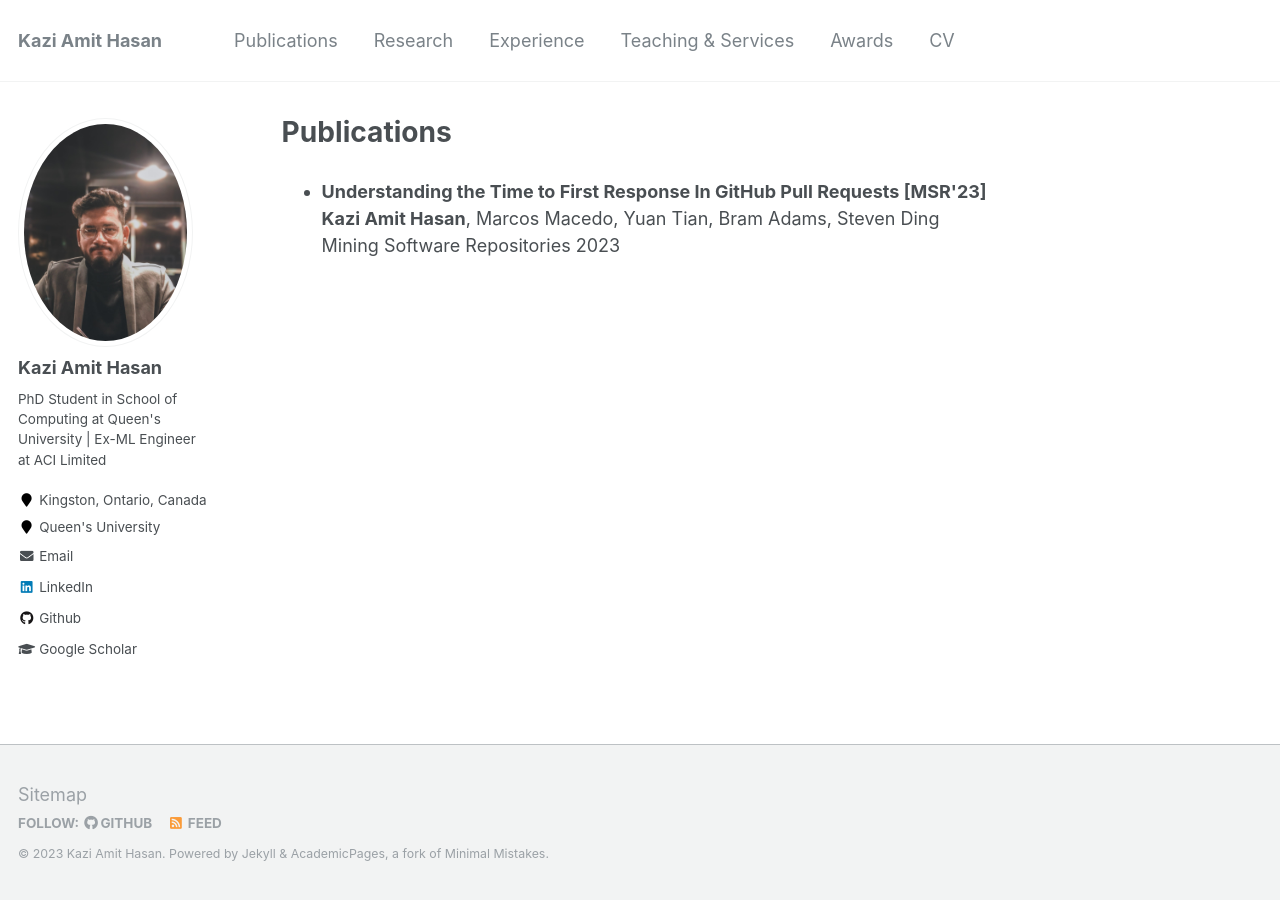
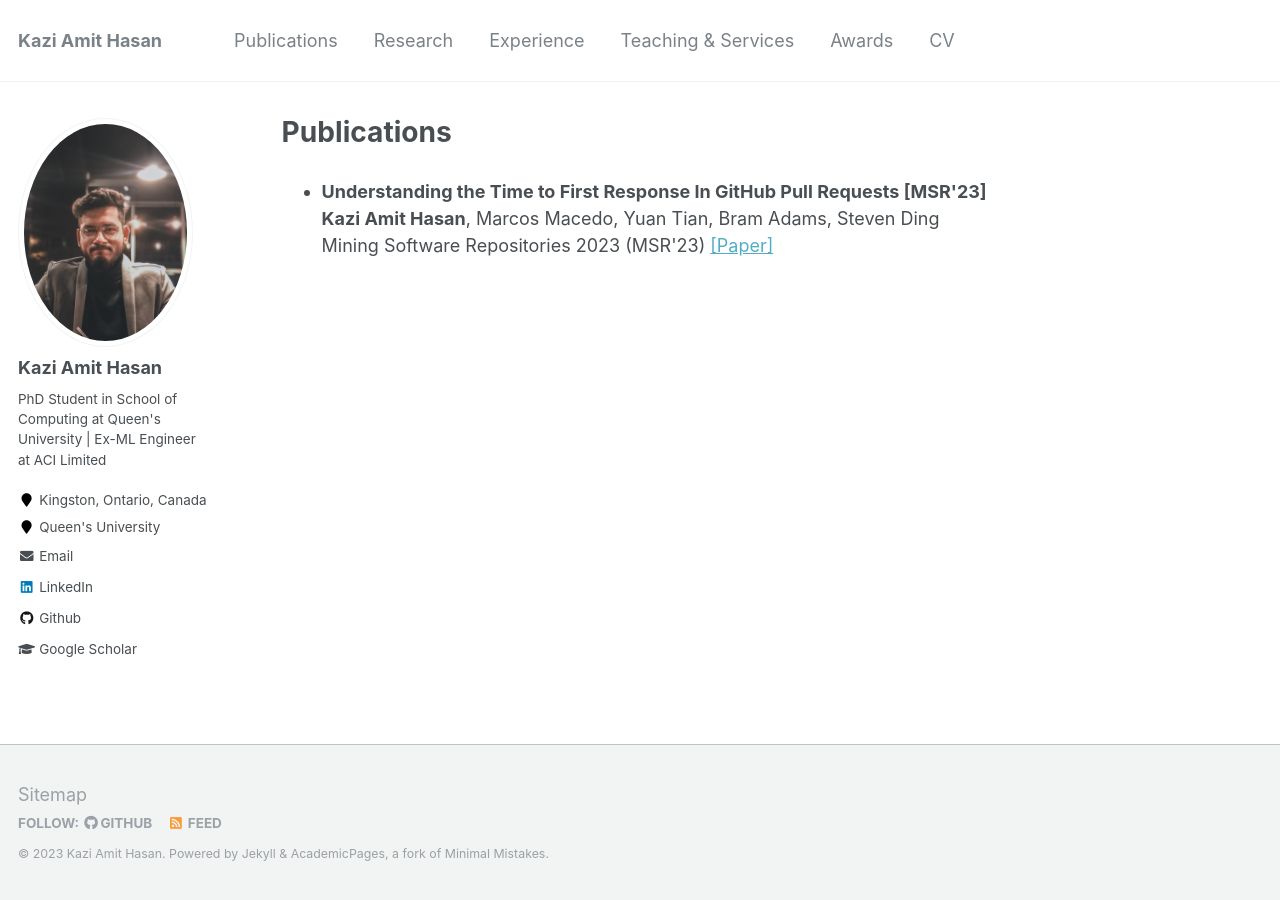
Before and after one commit to KaziAmitHasan/kaziamithasan.github.io, a Jekyll site: the page built from _pages/publications.md, in a window 1280 px wide. Built offline with Jekyll 4.4.1, drawn with Linux system fonts in a browser that asks for light colours.

Commit message:
info updated

```diff
--- a/_pages/publications.md
+++ b/_pages/publications.md
@@ -5,10 +5,10 @@
 
 <ul>
 	<li><b> Understanding the Time to First Response In GitHub Pull Requests [MSR'23]</b>
-			<br/>
+			<br>
 			<b>Kazi Amit Hasan</b>, Marcos Macedo, Yuan Tian, Bram Adams, Steven Ding
-			<br/>
-			Mining Software Repositories 2023
-			<br/>
+			<br>
+			Mining Software Repositories 2023 (MSR'23) <a href='https://arxiv.org/abs/2304.08426'>[Paper]</a>
+			<br>
 	</li>
 </ul>
```
